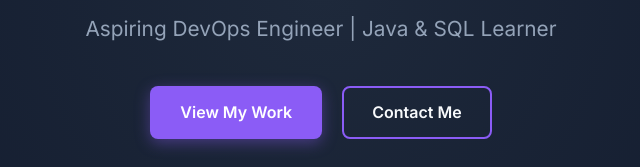
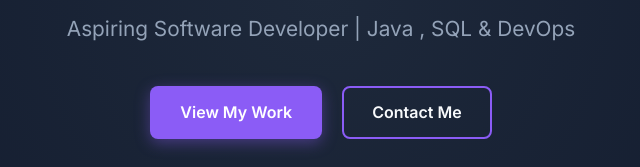
Before and after one commit to Rakshitha1004/portfolio, a plain HTML site: page index.html in a window 1280 px wide. Shown: the part 409-576 px from the top of the page, 319-959 px from the left. Drawn offline with Linux system fonts and the light colour scheme.

Commit message:
Recent update

```diff
--- a/index.html
+++ b/index.html
@@ -41,7 +41,7 @@
                 <i class="fas fa-user-astronaut"></i>
             </div>
             <h1 class="animate-up">Hi, I'm <span class="highlight">Rakshitha M R</span></h1>
-            <p class="subtitle animate-up delay-1">Aspiring DevOps Engineer | Java & SQL Learner</p>
+            <p class="subtitle animate-up delay-1">Aspiring Software Developer | Java , SQL & DevOps </p>
             <div class="cta-buttons animate-up delay-2">
                 <a href="#projects" class="btn btn-primary">View My Work</a>
                 <a href="#contact" class="btn btn-secondary">Contact Me</a>
```
